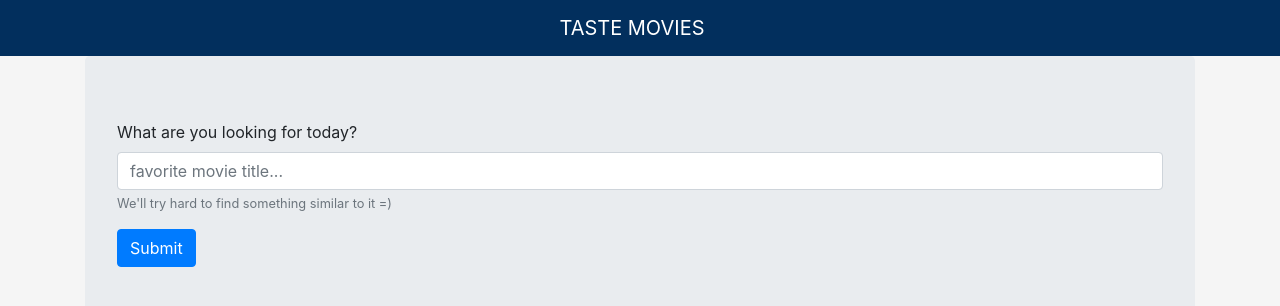
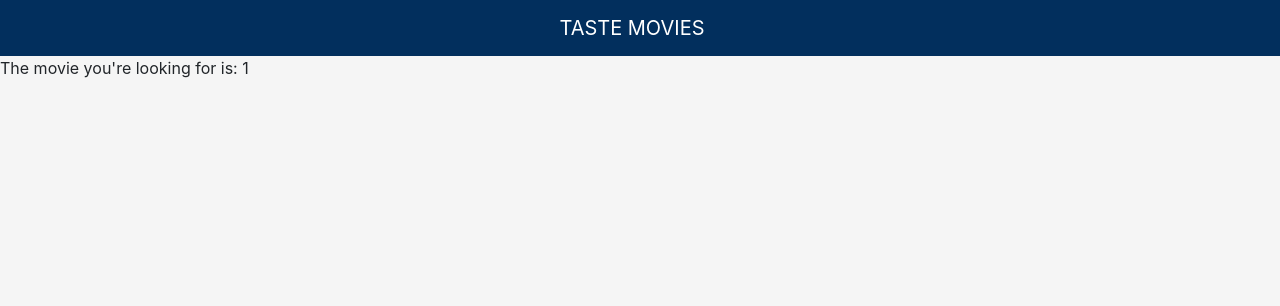
Before and after one commit to medJemmoudi/taste-movies, a React (Create React App) app: page /details/1 in a window 1280 px wide. Shown: the top 306 px of the page. Built offline with nearby package versions, Linux system fonts and the light colour scheme.

Commit message:
feat(app): adding react-router to the app

```diff
--- a/package.json
+++ b/package.json
@@ -5,6 +5,7 @@
   "dependencies": {
     "@types/cheerio": "^0.22.11",
     "@types/dotenv": "^6.1.1",
+    "@types/history": "^4.7.2",
     "@types/jest": "24.0.15",
     "@types/lodash": "^4.14.135",
     "@types/node": "12.0.10",
@@ -12,15 +13,20 @@
     "@types/react-bootstrap": "^0.32.18",
     "@types/react-dom": "16.8.4",
     "@types/react-redux": "^7.1.0",
+    "@types/react-router-dom": "^4.3.4",
     "@types/redux-logger": "^3.0.7",
     "cheerio": "^1.0.0-rc.3",
+    "connected-react-router": "^6.4.0",
     "dotenv": "^8.0.0",
+    "history": "^4.9.0",
     "lodash": "^4.17.11",
     "node-sass": "^4.12.0",
     "react": "^16.8.6",
     "react-bootstrap": "^1.0.0-beta.9",
     "react-dom": "^16.8.6",
     "react-redux": "^7.1.0",
+    "react-router": "^5.0.1",
+    "react-router-dom": "^5.0.1",
     "react-scripts": "3.0.1",
     "redux": "^4.0.1",
     "redux-logger": "^3.0.6",
--- a/src/App.tsx
+++ b/src/App.tsx
@@ -1,25 +1,28 @@
 import React from 'react';
 import './App.scss';
-import { Container } from 'react-bootstrap';
 import TopBar from './components/TopBar';
-import SearchField from './components/SearchField';
-import MoviesList from './components/Movies/Listing';
 import { Provider } from 'react-redux';
 import { configureStore } from './configureStore';
 import { Store } from 'redux';
 import { ApplicationState } from './store';
+import { createBrowserHistory } from 'history';
+import { ConnectedRouter } from 'connected-react-router';
+import { Route } from 'react-router-dom';
+import Home from './pages/Home';
+import Details from './pages/Details';
 
 const App: React.FC = () => {
-  const store: Store<ApplicationState> = configureStore();
+  const history = createBrowserHistory();
+  const store: Store<ApplicationState> = configureStore(history);
   return (
     <Provider store={store}>
-      <div className="App">
-        <TopBar />
-        <Container>
-          <SearchField />
-          <MoviesList />
-        </Container>
-      </div>
+      <ConnectedRouter history={history}>
+        <div className="App">
+          <TopBar />
+          <Route path="/" exact component={Home} />
+          <Route path="/details/:movieName" component={Details} />
+        </div>
+      </ConnectedRouter>
     </Provider>
   );
 }
--- a/src/components/Movies/Listing/index.tsx
+++ b/src/components/Movies/Listing/index.tsx
@@ -4,6 +4,8 @@ import { Card, Col, Row, Spinner, Badge } from 'react-bootstrap';
 import { Movie } from '../../../store/movies/types';
 import { fetchSimilarMovies } from '../../../store/movies/actions';
 import { ApplicationState } from '../../../store';
+import { Link } from 'react-router-dom';
+import _ from 'lodash';
 
 interface MoviesListProps {
     readonly data: Movie[];
@@ -27,7 +29,9 @@ class MoviesList extends React.Component<MoviesListProps> {
                 <Card style={{ marginBottom: 20 }}>
                     <Card.Img variant="top" src={e.poster} />
                     <Card.Body>
-                        <Card.Title>{e.title}</Card.Title>
+                        <Card.Title>
+                            <Link to={`/details/${_.kebabCase(e.title)}`}>{e.title}</Link>
+                        </Card.Title>
                         <Card.Subtitle>{e.year}</Card.Subtitle>
                         <Card.Text>
                             <Badge variant="danger">{e.likes}</Badge>
--- a/src/configureStore.ts
+++ b/src/configureStore.ts
@@ -3,9 +3,11 @@ import { ApplicationState, getRootReducer } from "./store";
 import createSagaMiddleware from 'redux-saga';
 import logger from 'redux-logger';
 import moviesSaga from "./store/movies/saga";
+import { History } from 'history';
+import { routerMiddleware } from 'connected-react-router';
 
 
-export const configureStore = (): Store<ApplicationState> => {
+export const configureStore = (history: History): Store<ApplicationState> => {
     let initialState: ApplicationState = {
         movies: {
             data: [],
@@ -15,10 +17,10 @@ export const configureStore = (): Store<ApplicationState> => {
     };
 
     const reduxSaga = createSagaMiddleware();
-    const middlewares = [logger, reduxSaga];
+    const middlewares = [logger, routerMiddleware(history), reduxSaga];
 
     const store =  createStore(
-        getRootReducer(),
+        getRootReducer(history),
         initialState,
         applyMiddleware(...middlewares)
     );
--- /dev/null
+++ b/src/pages/Details.tsx
@@ -0,0 +1,14 @@
+import React from 'react';
+import { RouteComponentProps } from 'react-router';
+
+interface IDetailsParams {
+    movieName: string;
+}
+
+function Details ({ match }: RouteComponentProps<IDetailsParams>) {
+    return (
+        <p>{`The movie you're looking for is: ${match.params.movieName}`}</p>
+    );
+}
+
+export default Details;
--- /dev/null
+++ b/src/pages/Home.tsx
@@ -0,0 +1,13 @@
+import React from 'react';
+import { Container } from "react-bootstrap";
+import SearchField from "../components/SearchField";
+import MoviesList from "../components/Movies/Listing";
+
+const Home: React.SFC = () => (
+    <Container>
+        <SearchField />
+        <MoviesList />
+    </Container>
+);
+
+export default Home;
--- a/src/store/index.ts
+++ b/src/store/index.ts
@@ -1,11 +1,14 @@
 import { MoviesState } from "./movies/types";
 import { combineReducers } from "redux";
 import { MoviesReducer } from "./movies/reducer";
+import { History } from "history";
+import { connectRouter } from "connected-react-router";
 
 export interface ApplicationState {
     movies: MoviesState
 }
 
-export const getRootReducer = () => combineReducers({
-    movies: MoviesReducer
+export const getRootReducer = (history: History) => combineReducers({
+    movies: MoviesReducer,
+    router: connectRouter(history),
 });
```
Also changed, not shown: 1 other file (tests, documents, lock files or other folders).
